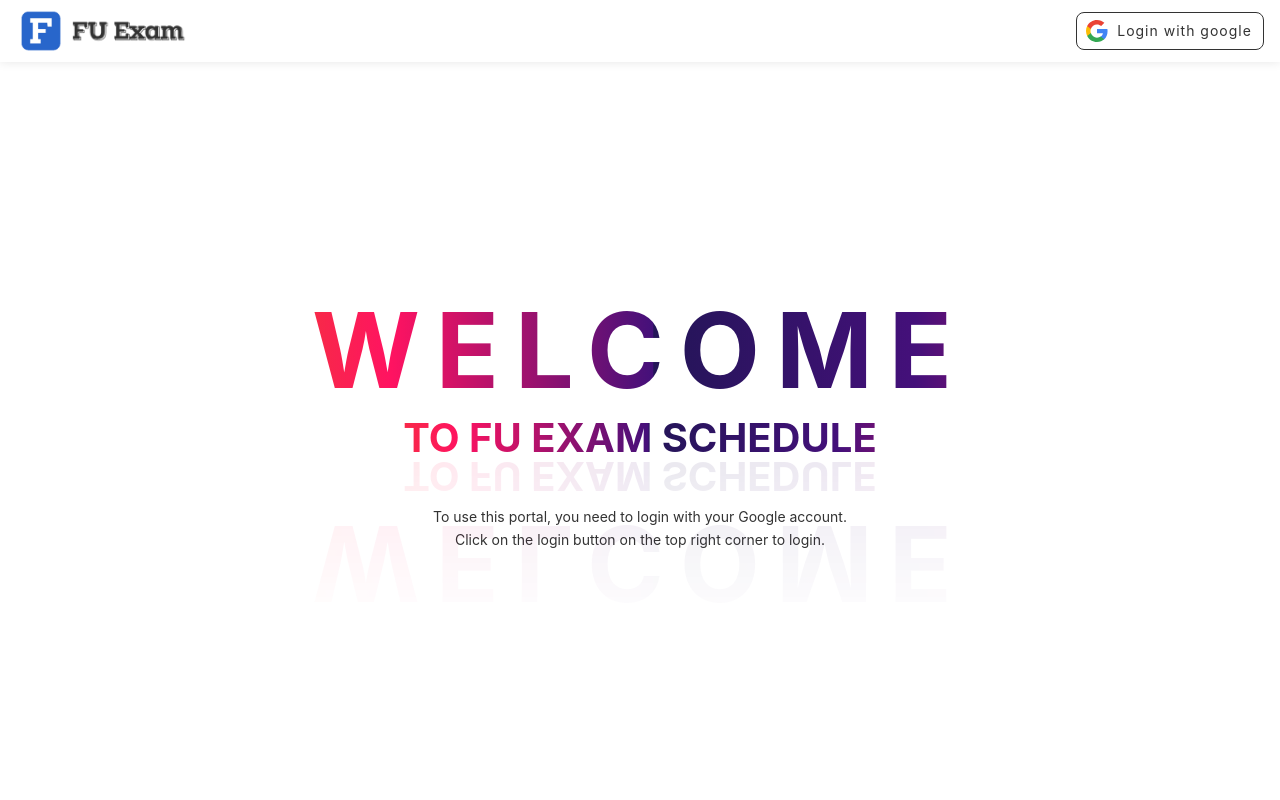
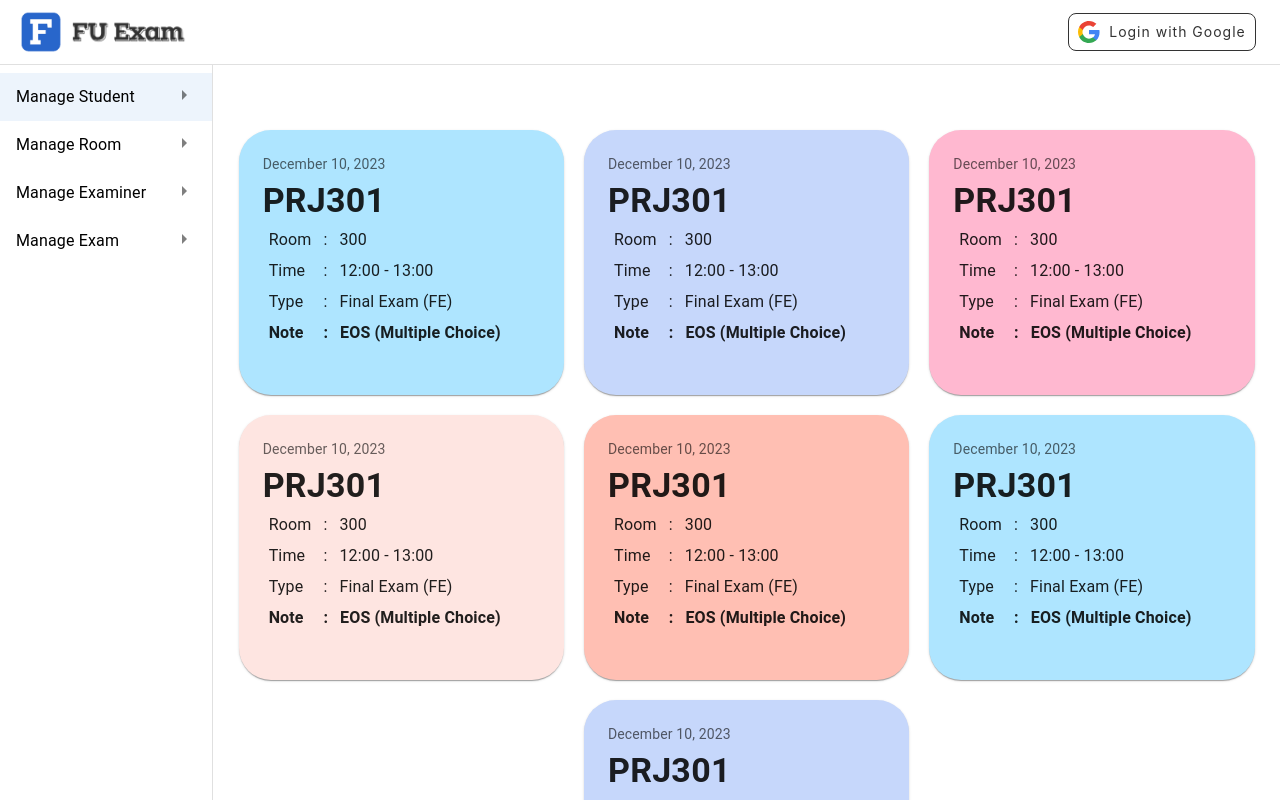
Before and after one commit to ngogiahuan/FU-Exam-Schedule, a React (Create React App) app in the folder fuexamschedule/: page / in a window 1280 px wide. Shown: the top 800 px of the page. Built offline with nearby package versions, Linux system fonts and the light colour scheme.

Commit message:
add sidebar and change Navbar to mui add bug also

```diff
--- a/fuexamschedule/package.json
+++ b/fuexamschedule/package.json
@@ -5,7 +5,8 @@
   "dependencies": {
     "@emotion/react": "^11.11.1",
     "@emotion/styled": "^11.11.0",
-    "@mui/material": "^5.14.11",
+    "@mui/icons-material": "^5.14.12",
+    "@mui/material": "^5.14.12",
     "@react-oauth/google": "^0.11.1",
     "@testing-library/jest-dom": "^5.17.0",
     "@testing-library/react": "^13.4.0",
--- a/fuexamschedule/src/App.css
+++ b/fuexamschedule/src/App.css
@@ -1,9 +1,10 @@
 .App {
   text-align: center;
 }
+
 .main-content {
-  min-height: calc(100vh - (20px + 20px)); /* Adjust the padding and footer height as needed */
-  padding: 20px 0;
+  min-height: calc(100vh - (20px + 20px));
+  /* Adjust the padding and footer height as needed */
   position: relative;
 }
 
@@ -37,6 +38,7 @@
   from {
     transform: rotate(0deg);
   }
+
   to {
     transform: rotate(360deg);
   }
--- a/fuexamschedule/src/App.js
+++ b/fuexamschedule/src/App.js
@@ -1,22 +1,25 @@
-import { Route, Routes } from 'react-router-dom';
-import './App.css';
-import Navbar from './component/Navbar/Navbar';
-import Welcome from './component/Welcome/Welcome';
-import Student from './component/Student/Student';
-import Footer from './component/Footer/Footer';
+import { Route, Routes } from "react-router-dom";
+import "./App.css";
+import Navbar from "./component/Navbar/Navbar";
+import Welcome from "./component/Welcome/Welcome";
+import Student from "./component/Student/Student";
+import Footer from "./component/Footer/Footer";
+import AdminSidebar from "./component/SideBar/AdminSidebar";
 
 function App() {
-  const userProfile = JSON.parse(sessionStorage.getItem('userProfile'));
+  const userProfile = JSON.parse(sessionStorage.getItem("userProfile"));
 
   return (
-      <div className="main-content">
-        <Navbar />
+    <div className="main-content">
+      {/* <Navbar />
           <Routes>
             <Route path='/' element={<Welcome />} />
             <Route path='/student' element={<Student />} />
           </Routes>
-        <Footer />
-      </div>
+        <Footer /> */}
+      <Navbar />
+      <AdminSidebar />
+    </div>
   );
 }
 
--- a/fuexamschedule/src/component/Login/Login.js
+++ b/fuexamschedule/src/component/Login/Login.js
@@ -1,18 +1,27 @@
-import React, { useState, useEffect } from 'react';
-import { googleLogout, useGoogleLogin } from '@react-oauth/google';
-import axios from 'axios';
-import './Login.css';
-import Button from '@mui/material/Button';
-import { useNavigate } from 'react-router-dom';
+import React, { useState, useEffect } from "react";
+import { useGoogleLogin } from "@react-oauth/google";
+import axios from "axios";
+import "./Login.css";
+import Button from "@mui/material/Button";
+import { useNavigate } from "react-router-dom";
+import {
+  Avatar,
+  IconButton,
+  List,
+  ListItem,
+  ListItemText,
+  Popover,
+} from "@mui/material";
 
 export default function Login() {
   const [user, setUser] = useState(null);
   const [profile, setProfile] = useState(null);
+  const [anchorEl, setAnchorEl] = useState(null);
   const navigate = useNavigate();
 
   // Check for user in Session Storage on component initialization
   useEffect(() => {
-        const storedUserProfile = sessionStorage.getItem('userProfile');
+    const storedUserProfile = sessionStorage.getItem("userProfile");
     if (storedUserProfile) {
       setProfile(JSON.parse(storedUserProfile));
     }
@@ -22,23 +31,26 @@ export default function Login() {
     onSuccess: (codeResponse) => {
       setUser(codeResponse);
     },
-        onError: (error) => console.log('Login failed' + error),
+    onError: (error) => console.log("Login failed" + error),
   });
 
   useEffect(() => {
     if (user) {
       axios
-                .get(`https://www.googleapis.com/oauth2/v1/userinfo?access_token=${user.access_token}`, {
+        .get(
+          `https://www.googleapis.com/oauth2/v1/userinfo?access_token=${user.access_token}`,
+          {
             headers: {
               Authorization: `Bearer ${user.access_token}`,
-                        Accept: 'application/json',
+              Accept: "application/json",
             },
-                })
+          }
+        )
         .then((res) => {
           setProfile(res.data);
-                    sessionStorage.setItem('userProfile', JSON.stringify(res.data));
+          sessionStorage.setItem("userProfile", JSON.stringify(res.data));
           console.log(res.data);
-                    navigate('/student');
+          navigate("/student");
         })
         .catch((err) => {
           console.log(err);
@@ -46,60 +58,86 @@ export default function Login() {
     }
   }, [user]);
 
-    const displayProfileInfo = () => {
-        const profileInfoDisplay = document.getElementsByClassName('profile-info')[0].style.display;
-        profileInfoDisplay == 'block'
-            ? (document.getElementsByClassName('profile-info')[0].style.display = 'none')
-            : (document.getElementsByClassName('profile-info')[0].style.display = 'block');
+  const displayProfileInfo = (event) => {
+    setAnchorEl(event.currentTarget);
+  };
+
+  const closeProfileInfo = () => {
+    setAnchorEl(null);
   };
 
   const logOut = () => {
-        googleLogout();
-        setProfile(null);
-        sessionStorage.removeItem('userProfile'); // Remove user from Session Storage
-        navigate('/');
+    closeProfileInfo();
+    setUser(null);
+    sessionStorage.removeItem("userProfile");
+    navigate("/");
   };
 
   return (
     <>
       {profile ? (
-                <div className="profile">
-                    <div className="profile-img" onClick={() => displayProfileInfo()}>
-                        {' '}
-                        <img src={profile.picture} alt="user image" />
-                    </div>
-                    <ul className="profile-info">
-                        <li className="profile-item">
-                            <div className="profile-img"> <img src={profile.picture} alt="user image" /></div>
-                            <div className="profile-name">
-                                <div>{profile.name}</div>
-                            </div>
-                        </li>
-                        <li>
-                            <Button variant="outlined" color="error" style={{ marginLeft: '10px' }} onClick={logOut}>
-                                <i class="fa-solid fa-right-from-bracket"></i>
+        <div>
+          <IconButton onClick={displayProfileInfo}>
+            <Avatar alt="User Avatar" src={profile.picture} />
+          </IconButton>
+
+          <Popover
+            open={Boolean(anchorEl)}
+            anchorEl={anchorEl}
+            onClose={closeProfileInfo}
+            anchorOrigin={{
+              vertical: "bottom",
+              horizontal: "right",
+            }}
+            transformOrigin={{
+              vertical: "top",
+              horizontal: "right",
+            }}
+          >
+            <List>
+              <ListItem>
+                <Avatar alt="User Avatar" src={profile.picture} />
+                <ListItemText primary={profile.name} />
+              </ListItem>
+              <ListItem>
+                <Button variant="outlined" color="error" onClick={logOut}>
                   Log Out
                 </Button>
-                        </li>
-                    </ul>
+              </ListItem>
+            </List>
+          </Popover>
         </div>
       ) : (
-                <div className="login-w-google" onClick={() => login()}>
+        <div className="login-w-google" onClick={login}>
           <div className="google-icon">
-                        <svg xmlns="http://www.w3.org/2000/svg" height="24" viewBox="0 0 24 24" width="24">
+            <svg
+              xmlns="http://www.w3.org/2000/svg"
+              height="24"
+              viewBox="0 0 24 24"
+              width="24"
+            >
               <path
                 d="M22.56 12.25c0-.78-.07-1.53-.2-2.25H12v4.26h5.92c-.26 1.37-1.04 2.53-2.21 3.31v2.77h3.57c2.08-1.92 3.28-4.74 3.28-8.09z"
                 fill="#4285F4"
               />
-                            <path d="M12 23c2.97 0 5.46-.98 7.28-2.66l-3.57-2.77c-.98.66-2.23 1.06-3.71 1.06-2.86 0-5.29-1.93-6.16-4.53H2.18v2.84C3.99 20.53 7.7 23 12 23z" fill="#34A853" />
-                            <path d="M5.84 14.09c-.22-.66-.35-1.36-.35-2.09s.13-1.43.35-2.09V7.07H2.18C1.43 8.55 1 10.22 1 12s.43 3.45 1.18 4.93l2.85-2.22.81-.62z" fill="#FBBC05" />
-                            <path d="M12 5.38c1.62 0 3.06.56 4.21 1.64l3.15-3.15C17.45 2.09 14.97 1 12 1 7.7 1 3.99 3.47 2.18 7.07l3.66 2.84c.87-2.6 3.3-4.53 6.16-4.53z" fill="#EA4335" />
+              <path
+                d="M12 23c2.97 0 5.46-.98 7.28-2.66l-3.57-2.77c-.98.66-2.23 1.06-3.71 1.06-2.86 0-5.29-1.93-6.16-4.53H2.18v2.84C3.99 20.53 7.7 23 12 23z"
+                fill="#34A853"
+              />
+              <path
+                d="M5.84 14.09c-.22-.66-.35-1.36-.35-2.09s.13-1.43.35-2.09V7.07H2.18C1.43 8.55 1 10.22 1 12s.43 3.45 1.18 4.93l2.85-2.22.81-.62z"
+                fill="#FBBC05"
+              />
+              <path
+                d="M12 5.38c1.62 0 3.06.56 4.21 1.64l3.15-3.15C17.45 2.09 14.97 1 12 1 7.7 1 3.99 3.47 2.18 7.07l3.66 2.84c.87-2.6 3.3-4.53 6.16-4.53z"
+                fill="#EA4335"
+              />
               <path d="M1 1h22v22H1z" fill="none" />
               <script xmlns="" />
             </svg>
           </div>
           <div className="google-title">
-                        <p>Login with google</p>
+            <p>Login with Google</p>
           </div>
         </div>
       )}
--- a/fuexamschedule/src/component/Navbar/Navbar.js
+++ b/fuexamschedule/src/component/Navbar/Navbar.js
@@ -1,19 +1,41 @@
-import React from 'react'
-import Login from '../Login/Login'
-import './Navbar.css'
+import React from "react";
+import Login from "../Login/Login";
+import { AppBar, Toolbar, Box, Typography } from "@mui/material";
 
 export default function Navbar() {
-    const userProfile = JSON.parse(localStorage.getItem('userProfile'));
-    return (
-        <div className="navbar-container">
-            <div className="navbar-element">
-                <img src="./logo/logo-no-text-nobg.png" alt="logo" className='navbar-logo' />
-                <img src="./logo/logo-text.png" alt="logo text" className='logo-text' />
-            </div>
-
-            <div className="navbar-element">
-                <Login />
-            </div>
-        </div>
-    )
+  return (
+    <AppBar
+      position="fixed"
+      sx={{
+        backgroundColor: "#fff",
+        boxShadow: "none",
+        borderBottom: "1px solid #e0e0e0",
+      }}
+    >
+      <Toolbar style={{ paddingLeft: 0 }}>
+        <Box
+          sx={{
+            display: "flex",
+            alignItems: "center",
+            width: "100%",
+          }}
+        >
+          <Box
+            sx={{
+              display: "flex",
+              alignItems: "center",
+              gap: "4px",
+              padding: "0px 16px",
+            }}
+          >
+            <img src="./logo/logo-no-text-nobg.png" alt="logo" height="50px" />
+            <img src="./logo/logo-text.png" alt="logo text" height="30px" />
+          </Box>
+        </Box>
+        <Box className="navbar-element">
+          <Login />
+        </Box>
+      </Toolbar>
+    </AppBar>
+  );
 }
--- /dev/null
+++ b/fuexamschedule/src/component/SideBar/AdminSidebar.js
@@ -0,0 +1,15 @@
+import React from "react";
+import Sidebar from "./SideBar";
+
+const adminFeatures = [
+  "Manage Student",
+  "Manage Room",
+  "Manage Examiner",
+  "Manage Exam",
+];
+
+function AdminSidebar() {
+  return <Sidebar features={adminFeatures} />;
+}
+
+export default AdminSidebar;
--- /dev/null
+++ b/fuexamschedule/src/component/SideBar/SideBar.css
@@ -0,0 +1,13 @@
+.container {
+    margin: 0;
+    padding: 65px 0 0 0 !important;
+    max-width: 100vw !important;
+}
+
+
+
+.sidebar-grid {
+    height: calc(100vh - 65px);
+    border-right: 1px solid #e0e0e0;
+    max-width: 220px;
+}
--- /dev/null
+++ b/fuexamschedule/src/component/SideBar/SideBar.js
@@ -0,0 +1,57 @@
+import React, { useState } from "react";
+import { Container, Grid, Paper } from "@mui/material";
+import { List, ListItem, ListItemText } from "@mui/material";
+import "./SideBar.css";
+import ArrowRightIcon from "@mui/icons-material/ArrowRight";
+import Student from "../Student/Student";
+
+export default function Sidebar({ features }) {
+  const [selectedFeature, setSelectedFeature] = useState(0);
+
+  const handleFeatureClick = (index) => {
+    setSelectedFeature(index);
+  };
+
+  return (
+    <Container className="container">
+      <Grid container>
+        {/* First Item */}
+        <Grid item xs={12} md={2} className="sidebar-container">
+          <Grid container direction="column" className="sidebar-grid">
+            <List component="nav" className="sidbar-list">
+              {features.map((feature, index) => (
+                <ListItem
+                  key={index}
+                  button
+                  selected={selectedFeature === index}
+                  onClick={() => handleFeatureClick(index)}
+                  className=""
+                >
+                  <Grid
+                    container
+                    alignItems="center"
+                    justifyContent="space-between"
+                  >
+                    <Grid item>
+                      <ListItemText primary={feature} />
+                    </Grid>
+                    <Grid item>
+                      <ArrowRightIcon style={{ color: "rgba(0, 0, 0, 0.5)" }} />
+                    </Grid>
+                  </Grid>
+                </ListItem>
+              ))}
+            </List>
+          </Grid>
+        </Grid>
+
+        {/* Second Item */}
+        <Grid item xs={12} md={10} className="content-container">
+          {/* Content based on the selectedFeature */}
+          <Student />
+          {/* Add your content here */}
+        </Grid>
+      </Grid>
+    </Container>
+  );
+}
--- a/fuexamschedule/src/component/Student/Student.js
+++ b/fuexamschedule/src/component/Student/Student.js
@@ -1,14 +1,7 @@
-import React from 'react'
-import './Student.css'
-import StuExamCard from '../StudentCard/StuExamCard'
+import React from "react";
+import "./Student.css";
+import StuExamCard from "../StudentCard/StuExamCard";
 
 export default function Student() {
-    return (
-        <div className='student'>
-            <div className='sidebar'>
-                <h1 style={{ color: '#2866cd' , fontWeight: 'bold', textAlign: 'center'}}>FALL 23</h1>
-            </div>
-            <StuExamCard />
-        </div>
-    )
+  return <StuExamCard />;
 }
```
Also changed, not shown: 1 other file (tests, documents, lock files or other folders). Lines whose indentation alone changed are shown as unchanged.
